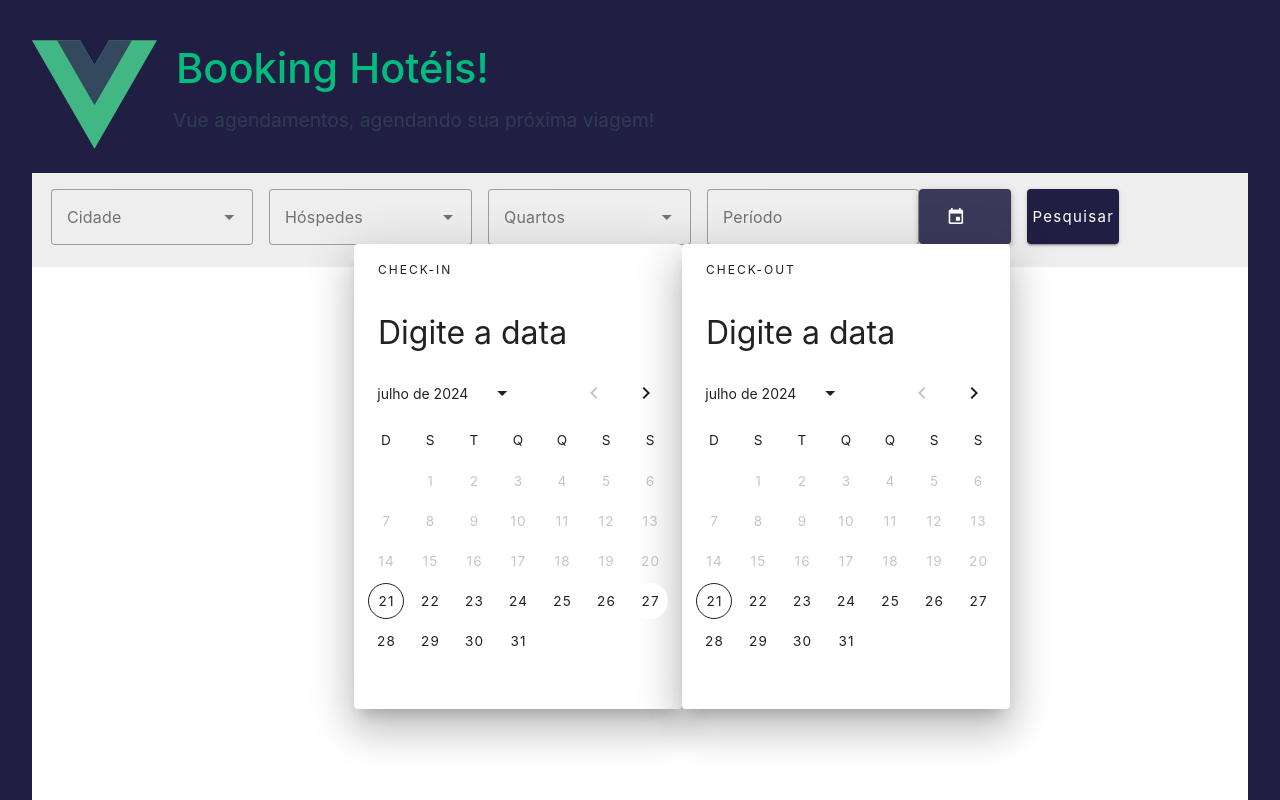
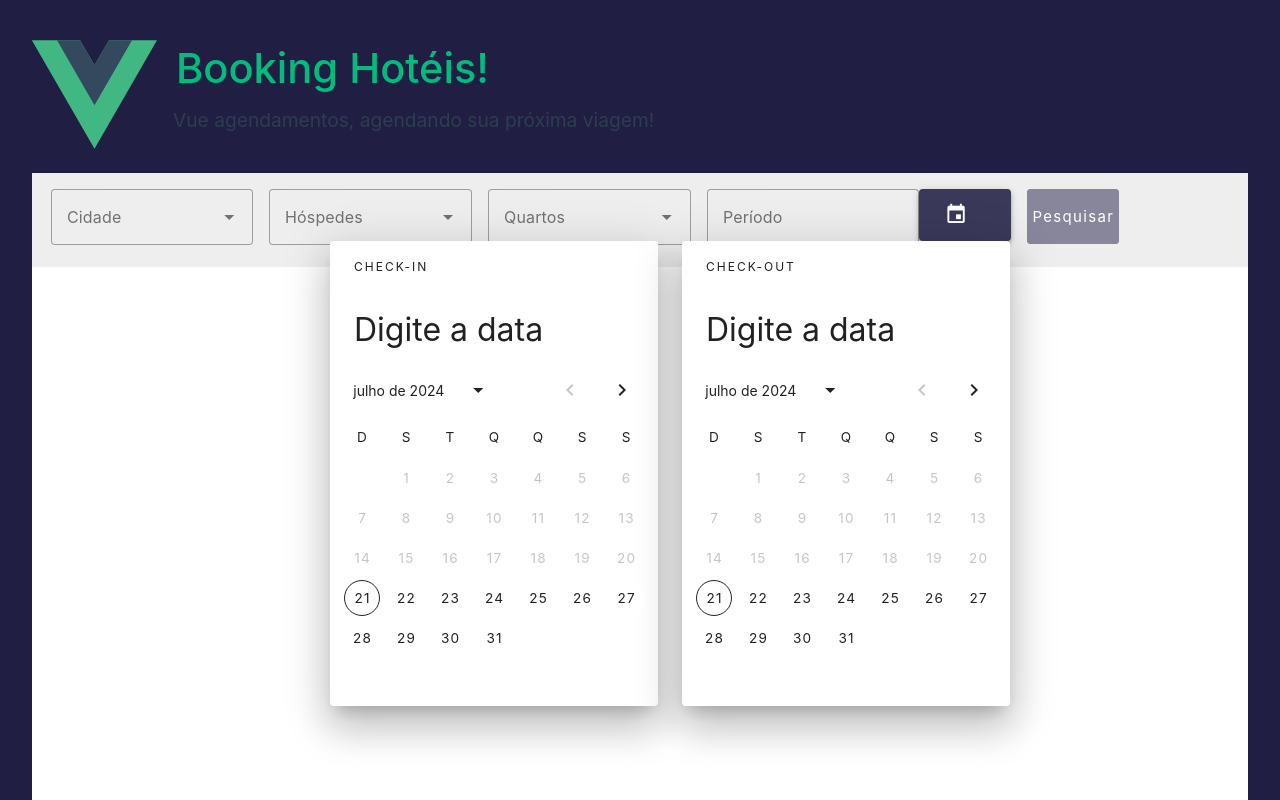
Before and after one commit to arthur-arend/vue-booking, a Vue app: page / in a window 1280 px wide. Both pictures are taken after a click on the button 964 px from the left and 216 px from the top of the page. Shown: the top 800 px of the page. Built offline with nearby package versions, Linux system fonts and the light colour scheme; data requests are answered from the project's data file.

Commit message:
Form fixed

```diff
--- a/db/db.json
+++ b/db/db.json
@@ -636,6 +636,101 @@
           }
         }
       ]
+    },
+    {
+      "id": "ca9e",
+      "shopping": [
+        {
+          "user": {
+            "name": "",
+            "email": ""
+          },
+          "item": {
+            "hotelName": "Açores Palace Hotel",
+            "checkInDate": "2024-07-24T03:00:00.000Z",
+            "checkOutDate": "2024-07-26T03:00:00.000Z",
+            "roomsBooked": [],
+            "guests": 0,
+            "paymentMethod": null
+          }
+        }
+      ]
+    },
+    {
+      "id": "7141",
+      "shopping": [
+        {
+          "user": {
+            "name": "",
+            "email": ""
+          },
+          "item": {
+            "hotelName": "Açores Palace Hotel",
+            "checkInDate": null,
+            "checkOutDate": null,
+            "roomsBooked": [],
+            "guests": 0,
+            "paymentMethod": null
+          }
+        }
+      ]
+    },
+    {
+      "id": "4ce9",
+      "shopping": [
+        {
+          "user": {
+            "name": "",
+            "email": ""
+          },
+          "item": {
+            "hotelName": "Gran Villagio Hotel",
+            "checkInDate": null,
+            "checkOutDate": null,
+            "roomsBooked": [],
+            "guests": 0,
+            "paymentMethod": null
+          }
+        }
+      ]
+    },
+    {
+      "id": "c09a",
+      "shopping": [
+        {
+          "user": {
+            "name": "",
+            "email": ""
+          },
+          "item": {
+            "hotelName": "Açores Palace Hotel",
+            "checkInDate": null,
+            "checkOutDate": null,
+            "roomsBooked": [],
+            "guests": 0,
+            "paymentMethod": null
+          }
+        }
+      ]
+    },
+    {
+      "id": "c804",
+      "shopping": [
+        {
+          "user": {
+            "name": "",
+            "email": ""
+          },
+          "item": {
+            "hotelName": "Gran Villagio Hotel",
+            "checkInDate": null,
+            "checkOutDate": null,
+            "roomsBooked": [],
+            "guests": 0,
+            "paymentMethod": null
+          }
+        }
+      ]
     }
   ]
 }
--- /dev/null
+++ b/src/components/DatePickerComponent.vue
@@ -0,0 +1,115 @@
+<template>
+  <v-text-field
+    variant="outlined"
+    v-model="computedFormattedDates"
+    label="Período"
+    type="text"
+    readonly
+    class="thin-text-field"
+  ></v-text-field>
+  <v-menu
+    v-model="menu"
+    :close-on-content-click="false"
+    transition="scale-transition"
+    offset-y
+    @click:outside="handleMenuClose"
+  >
+    <template v-slot:activator="{ props }">
+      <v-btn v-bind="props" size="x-large" color="#201E43">
+        <v-icon icon="mdi-calendar" start></v-icon>
+      </v-btn>
+    </template>
+    <v-row>
+      <v-col>
+        <v-date-picker
+          v-model="localCheckInDate"
+          :min="today"
+          elevation="24"
+          title="Check-in"
+        ></v-date-picker>
+      </v-col>
+      <v-col>
+        <v-date-picker
+          v-model="localCheckOutDate"
+          :min="minCheckoutDate"
+          elevation="24"
+          title="Check-out"
+        ></v-date-picker>
+      </v-col>
+    </v-row>
+  </v-menu>
+</template>
+
+<script lang="ts">
+import { defineComponent, ref, computed, watch } from 'vue'
+import { VCol, VTextField, VMenu, VBtn, VIcon, VRow, VDatePicker } from 'vuetify/components'
+import { formatDate } from '../utils/date-time'
+
+export default defineComponent({
+  components: {
+    VCol,
+    VTextField,
+    VMenu,
+    VBtn,
+    VIcon,
+    VRow,
+    VDatePicker
+  },
+  props: {
+    checkInDate: {
+      type: Date,
+      required: true
+    },
+    checkOutDate: {
+      type: Date,
+      required: true
+    },
+    today: {
+      type: String,
+      required: true
+    },
+    minCheckoutDate: {
+      type: String,
+      required: true
+    },
+    formattedDates: {
+      type: String,
+      required: true
+    },
+    handleMenuClose: {
+      type: Function,
+      required: true
+    }
+  },
+  emits: ['update:checkInDate', 'update:checkOutDate'],
+  setup(props, { emit }) {
+    const menu = ref(false)
+    const localCheckInDate = ref<Date | null>(props.checkInDate)
+    const localCheckOutDate = ref<Date | null>(props.checkOutDate)
+
+    watch(localCheckInDate, (newDate) => {
+      if (newDate) emit('update:checkInDate', newDate)
+    })
+
+    watch(localCheckOutDate, (newDate) => {
+      if (newDate) emit('update:checkOutDate', newDate)
+    })
+
+    const computedFormattedDates = computed(() => {
+      if (localCheckInDate.value && localCheckOutDate.value) {
+        return `${formatDate(localCheckInDate.value)} até ${formatDate(localCheckOutDate.value)}`
+      }
+      return ''
+    })
+
+    return {
+      menu,
+      localCheckInDate,
+      localCheckOutDate,
+      computedFormattedDates
+    }
+  }
+})
+</script>
+
+<style scoped></style>
--- a/src/views/AboutView.vue
+++ b/src/views/AboutView.vue
@@ -2,10 +2,10 @@
   <v-app>
     <v-main v-if="hotel">
       <v-container>
+        <v-form ref="form" v-model="valid" @submit.prevent="onSubmit">
           <v-row>
             <v-col cols="12" md="6">
               <v-card class="order__container">
-              <v-form ref="form" v-model="valid" @submit.prevent="onSubmit">
                 <v-card-title> Revisar Pedido </v-card-title>
                 <v-card-subtitle>Hotel: {{ hotel.name }}</v-card-subtitle>
                 <v-card-subtitle>Endereço: {{ hotel.address }}</v-card-subtitle>
@@ -47,65 +47,23 @@
                     </v-list-item>
                   </v-list>
                 </v-col>
-                <v-col cols="8" md="12">
-                  <v-text-field
-                    variant="outlined"
-                    v-model="formattedDates"
-                    :rules="dateRules"
-                    label="Período"
-                    type="text"
-                    readonly
-                    class="thin-text-field"
-                    ref="dateTextField"
-                  ></v-text-field>
-                  <v-menu
-                    v-model="menu"
-                    :close-on-content-click="false"
-                    transition="scale-transition"
-                    offset-y
-                    attach="#dateTextField"
-                    @click:outside="handleMenuClose"
-                  >
-                    <template v-slot:activator="{ props }">
-                      <v-btn v-bind="props" size="x-large" color="#201E43">
-                        <v-icon icon="mdi-calendar" start></v-icon>
-                      </v-btn>
-                    </template>
-                    <v-row>
-                      <v-col cols="12" md="6">
-                        <v-date-picker
-                          v-model="checkInDate"
-                          :min="today"
-                          elevation="24"
-                          title="Check-in"
-                          width="250px"
-                          min-width="250px"
-                          dense
-                        ></v-date-picker>
-                      </v-col>
-                      <v-col cols="12" md="6">
-                        <v-date-picker
-                          v-model="checkOutDate"
-                          :min="minCheckoutDate"
-                          elevation="24"
-                          title="Check-out"
-                          width="250px"
-                          min-width="250px"
-                          dense
-                        ></v-date-picker>
-                      </v-col>
-                    </v-row>
-                  </v-menu>
-                </v-col>
+                <DatePickerComponent
+                  :check-in-date="checkInDate"
+                  :check-out-date="checkOutDate"
+                  :today="today"
+                  :min-checkout-date="minCheckoutDate"
+                  :formatted-dates="formattedDates"
+                  :handle-menu-close="handleMenuClose"
+                  @update:checkInDate="updateCheckInDate"
+                  @update:checkOutDate="updateCheckOutDate"
+                />
                 <v-card-title class="order__container_totalValue">
-                  Total: R$ {{ total }}</v-card-title
-                >
-              </v-form>
+                  Total: R$ {{ total }}
+                </v-card-title>
               </v-card>
             </v-col>
             <v-col cols="12" md="6">
-            <v-card>
-              <v-form ref="form" v-model="valid" @submit.prevent="onSubmit" class="user__container">
+              <v-card class="user__container">
                 <v-card-title> Dados Pessoais </v-card-title>
                 <v-col cols="12" md="12">
                   <v-text-field
@@ -134,10 +92,10 @@
                   ></v-select>
                 </v-col>
                 <v-btn color="#201E43" type="submit"> Reservar </v-btn>
-              </v-form>
               </v-card>
             </v-col>
           </v-row>
+        </v-form>
         <v-snackbar v-model="snackbar" :timeout="snackbarTimeout" top>
           {{ snackbarMessage }}
           <v-btn color="red" @click="snackbar = false">Close</v-btn>
@@ -177,7 +135,8 @@ import {
   getEmailRules,
   getPaymentMethodRules
 } from '../utils/validationRules'
-import { getHotelById, makeReservation } from '../services/apiService' // Import the service functions
+import { getHotelById, makeReservation } from '../services/apiService'
+import DatePickerComponent from '../components/DatePickerComponent.vue'
 
 export default defineComponent({
   components: {
@@ -192,7 +151,8 @@ export default defineComponent({
     VTextField,
     VForm,
     VSelect,
-    VSnackbar
+    VSnackbar,
+    DatePickerComponent
   },
   setup() {
     const route = useRoute()
@@ -201,8 +161,8 @@ export default defineComponent({
     const filterValuesStore = useFilterValuesStore()
     const hotelsStore = useHotelsStore()
 
+    const menu = ref(false)
     const form = ref<any>(null)
-    const menu = ref(false)
     const valid = ref(false)
     const name = ref('')
     const email = ref('')
@@ -238,7 +198,7 @@ export default defineComponent({
       return ''
     })
 
-    const today = computed(() => {
+    const today = computed<string>(() => {
       const today = new Date()
       const yyyy = today.getFullYear()
       const mm = String(today.getMonth() + 1).padStart(2, '0')
@@ -246,8 +206,10 @@ export default defineComponent({
       return `${yyyy}-${mm}-${dd}`
     })
 
-    const minCheckoutDate = computed(() => {
-      return filterValuesStore.getCheckInDate || today.value
+    const minCheckoutDate = computed<string>(() => {
+      return filterValuesStore.getCheckInDate
+        ? formatDate(filterValuesStore.getCheckInDate)
+        : today.value
     })
 
     const incrementRoomCounter = (index: number) => {
@@ -275,6 +237,8 @@ export default defineComponent({
 
     const onSubmit = async () => {
       if (form.value.validate()) {
+        return
+      }
       const payload = {
         shopping: [
           {
@@ -305,7 +269,6 @@ export default defineComponent({
         console.error('Error:', error)
         snackbarMessage.value = 'Erro ao realizar a reserva. Tente novamente.'
         snackbar.value = true
-        }
       }
     }
 
@@ -370,6 +333,14 @@ export default defineComponent({
       }
     })
 
+    const updateCheckInDate = (date: Date) => {
+      filterValuesStore.setCheckInDate(date)
+    }
+
+    const updateCheckOutDate = (date: Date) => {
+      filterValuesStore.setCheckOutDate(date)
+    }
+
     return {
       hotel,
       valid,
@@ -393,12 +364,12 @@ export default defineComponent({
       handleMenuClose,
       minCheckoutDate,
       checkInDate: computed({
-        get: () => filterValuesStore.getCheckInDate,
-        set: (value: Date | null) => filterValuesStore.setCheckInDate(value)
+        get: () => filterValuesStore.getCheckInDate as Date,
+        set: (value: Date) => filterValuesStore.setCheckInDate(value)
       }),
       checkOutDate: computed({
-        get: () => filterValuesStore.getCheckOutDate,
-        set: (value: Date | null) => filterValuesStore.setCheckOutDate(value)
+        get: () => filterValuesStore.getCheckOutDate as Date,
+        set: (value: Date) => filterValuesStore.setCheckOutDate(value)
       }),
       dateRules,
       paymentMethod,
@@ -408,7 +379,9 @@ export default defineComponent({
       snackbar,
       snackbarMessage,
       snackbarTimeout,
-      formattedDates
+      formattedDates,
+      updateCheckInDate,
+      updateCheckOutDate
     }
   }
 })
--- a/src/views/HomeView.vue
+++ b/src/views/HomeView.vue
@@ -28,48 +28,24 @@
           ></v-select>
         </v-col>
         <v-col cols="8" sm="4" md="3" class="search_date">
-          <v-text-field
-            variant="outlined"
-            v-model="formattedDates"
-            label="Período"
-            type="text"
-            readonly
-            class="thin-text-field"
-          ></v-text-field>
-          <v-menu
-            v-model:menu="menu"
-            :close-on-content-click="false"
-            transition="scale-transition"
-            offset-y
-            @click:outside="handleMenuClose"
-          >
-            <template v-slot:activator="{ props }">
-              <v-btn v-bind="props" size="x-large" color="#201E43">
-                <v-icon icon="mdi-calendar" start></v-icon>
-              </v-btn>
-            </template>
-            <v-row>
-              <v-col>
-                <v-date-picker
-                  v-model="checkInDate"
-                  :min="today"
-                  elevation="24"
-                  title="Check-in"
-                ></v-date-picker>
-              </v-col>
-              <v-col>
-                <v-date-picker
-                  v-model="checkOutDate"
-                  :min="minCheckoutDate"
-                  elevation="24"
-                  title="Check-out"
-                ></v-date-picker>
-              </v-col>
-            </v-row>
-          </v-menu>
+          <DatePickerComponent
+            :check-in-date="checkInDate"
+            :check-out-date="checkOutDate"
+            :today="today"
+            :min-checkout-date="minCheckoutDate"
+            :formatted-dates="formattedDates"
+            :handle-menu-close="handleMenuClose"
+            @update:checkInDate="updateCheckInDate"
+            @update:checkOutDate="updateCheckOutDate"
+          />
         </v-col>
         <v-col cols="8" md="2" class="search_cta">
-          <v-btn class="search__cta" size="x-large" color="#201E43" @click="handleClick"
+          <v-btn
+            class="search__cta"
+            size="x-large"
+            color="#201E43"
+            @click="handleClick"
+            :disabled="!selectedCity"
             >Pesquisar</v-btn
           >
         </v-col>
@@ -94,13 +70,14 @@
 
 <script lang="ts">
 import { defineComponent, computed, ref, onMounted } from 'vue'
-import { VApp, VMain, VBtn, VSelect, VMenu, VDatePicker, VTextField } from 'vuetify/components'
+import { VApp, VMain, VBtn, VSelect } from 'vuetify/components'
 import { useFilterValuesStore } from '../stores/filterValues'
 import { useHotelsStore } from '../stores/hotelsStore'
 import type { Hotel } from '../interfaces/hotels/hotels.model'
 import { formatDate } from '../utils/date-time'
-import HotelCard from '../components/Card/HotelCard.vue'
-import { fetchCities, fetchHotels } from '../services/apiService' // Import the service functions
+import HotelCard from '../components/HotelCard.vue'
+import DatePickerComponent from '../components/DatePickerComponent.vue'
+import { fetchCities, fetchHotels } from '../services/apiService'
 
 export default defineComponent({
   components: {
@@ -108,29 +85,22 @@ export default defineComponent({
     VMain,
     VBtn,
     VSelect,
-    VMenu,
-    VDatePicker,
-    VTextField,
-    HotelCard
+    HotelCard,
+    DatePickerComponent
   },
   setup() {
     const filterValuesStore = useFilterValuesStore()
     const hotelsStore = useHotelsStore()
     const cities = ref<{ id: number; name: string }[]>([])
     const menu = ref(false)
-
     const selectedCity = computed({
       get: () => filterValuesStore.getSelectedCity,
       set: (value: string | null) => filterValuesStore.setSelectedCity(value)
     })
 
-    const minCheckoutDate = computed(() => {
-      return filterValuesStore.getCheckInDate || today.value
-    })
-
     const hotels = computed(() => hotelsStore.hotels)
 
-    const today = computed(() => {
+    const today = computed<string>(() => {
       const today = new Date()
       const yyyy = today.getFullYear()
       const mm = String(today.getMonth() + 1).padStart(2, '0')
@@ -138,25 +108,31 @@ export default defineComponent({
       return `${yyyy}-${mm}-${dd}`
     })
 
+    const minCheckoutDate = computed<string>(() => {
+      return filterValuesStore.getCheckInDate
+        ? formatDate(filterValuesStore.getCheckInDate)
+        : today.value
+    })
+
+    const loadCities = async () => {
+      cities.value = await fetchCities()
+    }
+
+    onMounted(() => {
+      loadCities()
+    })
+
     const cityNames = computed(() => cities.value.map((city) => city.name))
+
+    const sortHotelsByStars = () => {
+      hotelsStore.hotels = [...hotelsStore.hotels].sort((a, b) => b.stars - a.stars)
+    }
 
     const formattedDates = computed(() => {
       if (filterValuesStore.getCheckInDate && filterValuesStore.getCheckOutDate) {
         return `${formatDate(filterValuesStore.getCheckInDate)} até ${formatDate(filterValuesStore.getCheckOutDate)}`
       }
       return ''
-    })
-
-    const loadCities = async () => {
-      cities.value = await fetchCities()
-    }
-
-    const sortHotelsByStars = () => {
-      hotelsStore.hotels = [...hotelsStore.hotels].sort((a, b) => b.stars - a.stars)
-    }
-
-    onMounted(() => {
-      loadCities()
     })
 
     const handleMenuClose = () => {
@@ -188,6 +164,14 @@ export default defineComponent({
       }
     }
 
+    const updateCheckInDate = (date: Date) => {
+      filterValuesStore.setCheckInDate(date)
+    }
+
+    const updateCheckOutDate = (date: Date) => {
+      filterValuesStore.setCheckOutDate(date)
+    }
+
     return {
       cities,
       cityNames,
@@ -204,18 +188,20 @@ export default defineComponent({
         set: (value: number | null) => filterValuesStore.setSelectedRooms(value)
       }),
       checkInDate: computed({
-        get: () => filterValuesStore.getCheckInDate,
-        set: (value: Date | null) => filterValuesStore.setCheckInDate(value)
+        get: () => filterValuesStore.getCheckInDate as Date,
+        set: (value: Date) => filterValuesStore.setCheckInDate(value)
       }),
       checkOutDate: computed({
-        get: () => filterValuesStore.getCheckOutDate,
-        set: (value: Date | null) => filterValuesStore.setCheckOutDate(value)
+        get: () => filterValuesStore.getCheckOutDate as Date,
+        set: (value: Date) => filterValuesStore.setCheckOutDate(value)
       }),
       formattedDates,
       minCheckoutDate,
       handleClick,
       sortHotelsByStars,
-      handleMenuClose
+      handleMenuClose,
+      updateCheckInDate,
+      updateCheckOutDate
     }
   }
 })
@@ -236,10 +222,6 @@ export default defineComponent({
     padding: 0;
     display: flex;
     justify-content: center;
-
-    .v-btn.v-btn--density-default {
-      height: 55px;
-    }
   }
 
   .search_cta {
```
Also changed, not shown: src/App.vue (+0 -61 lines), src/components/HotelCard.vue (renamed from src/components/Card/HotelCard.vue). Lines whose indentation alone changed are shown as unchanged.
